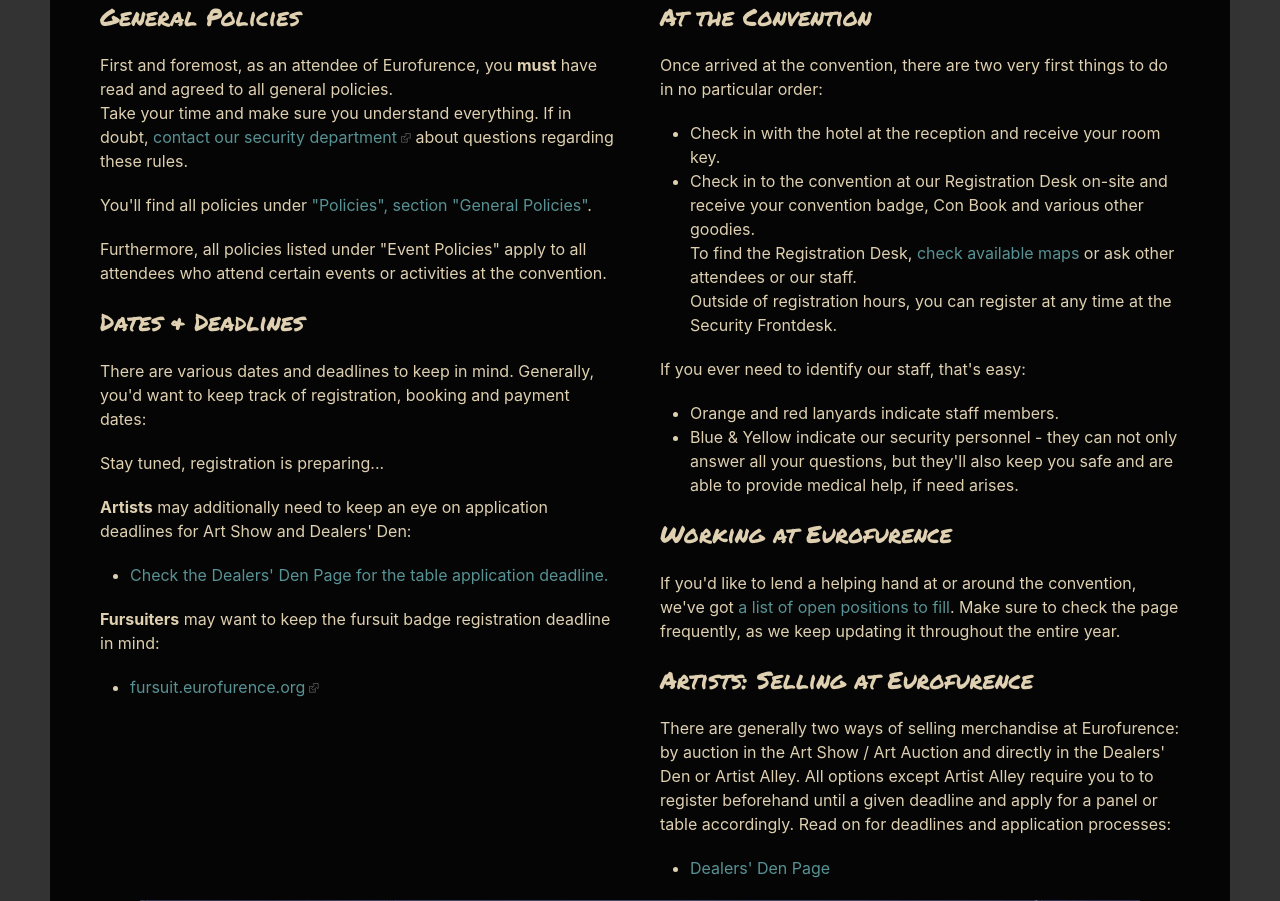
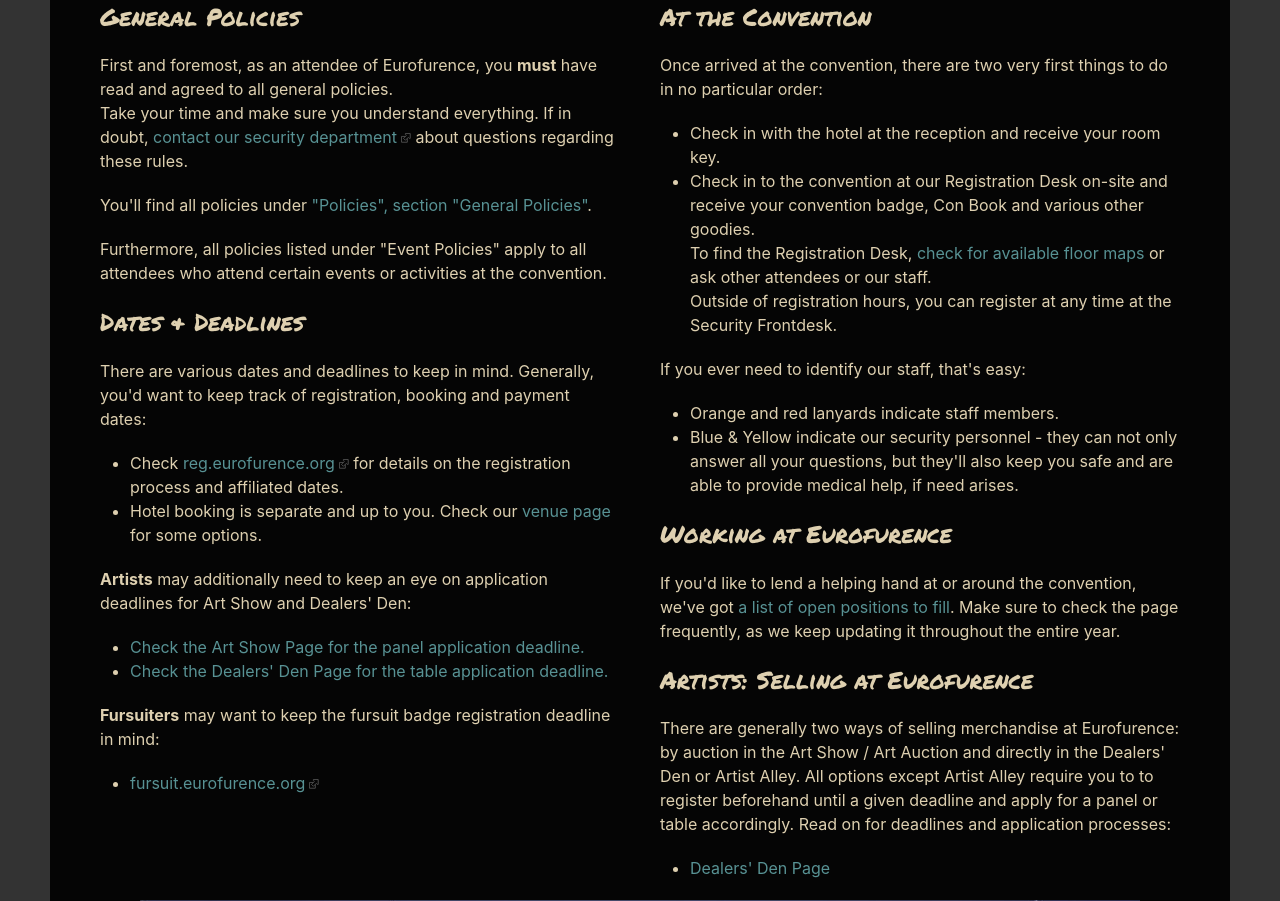
Before and after one commit to dogpixels/ef27, a PHP site: page / in a window 1280 px wide. Shown: the part 1633-2534 px from the top of the page. Run offline with PHP 8.4, Linux system fonts and the light colour scheme; data that the repository does not hold is empty.

Commit message:
chore: :speech_balloon: fix home page guide registration ref

```diff
--- a/www/modified.json
+++ b/www/modified.json
@@ -1,9 +1,9 @@
 {
-    "": 1680441357,
+    "": 1681844356,
     "404": 1666192333,
     "favicon.ico": 1680441357,
     "501": 1666192333,
-    "home": 1676376313,
+    "home": 1681844356,
     "prices": 1680595835,
     "nosecount": 1676740342,
     "jobs": 1680545103,
--- a/www/pages/home.php
+++ b/www/pages/home.php
@@ -43,16 +43,14 @@
     <div>
         <h3>Dates &amp; Deadlines</h3>
         <p>There are various dates and deadlines to keep in mind. Generally, you'd want to keep track of registration, booking and payment dates:</p>
-        <p>Stay tuned, registration is preparing...</p>
-        <!-- <ul>
-            <li><strong>Registration</strong> usually starts around January or February. Exact date and time is being announced at <a href="https://reg.eurofurence.org" rel="noreferrer">reg.eurofurence.org</a>.</li>
-            <li>Membership <strong>payment</strong> due dates are provided on <a href="https://reg.eurofurence.org" rel="noreferrer">reg.eurofurence.org</a> and within your registration confirmation emails.</li>
-            <li>Check <a href="https://reg.eurofurence.org" rel="noreferrer">reg.eurofurence.org</a> for details on the <strong>hotel</strong> booking process and affiliated dates.</li>
-        </ul> -->
+        <ul>
+            <li>Check <a href="https://reg.eurofurence.org" rel="noreferrer">reg.eurofurence.org</a> for details on the registration process and affiliated dates.</li>
+            <li>Hotel booking is separate and up to you. Check our <a href="venue">venue page</a> for some options.</li>
+        </ul>
 
         <p><strong>Artists</strong> may additionally need to keep an eye on application deadlines for Art Show and Dealers' Den:</p>
         <ul>
-            <!-- <li><a href="artshow">Check the Art Show Page for the panel application deadline.</a></li> -->
+            <li><a href="artshow">Check the Art Show Page for the panel application deadline.</a></li>
             <li><a href="dealersden">Check the Dealers' Den Page for the table application deadline.</a></li>
         </ul>
 
@@ -67,7 +65,7 @@
         <p>Once arrived at the convention, there are two very first things to do in no particular order:</p>
         <ul>
             <li>Check in with the hotel at the reception and receive your room key.</li>
-            <li>Check in to the convention at our Registration Desk on-site and receive your convention badge, Con Book and various other goodies.<br />To find the Registration Desk, <a href="hotel/map">check available maps</a> or ask other attendees or our staff.<br/>Outside of registration hours, you can register at any time at the Security Frontdesk.</li>
+            <li>Check in to the convention at our Registration Desk on-site and receive your convention badge, Con Book and various other goodies.<br />To find the Registration Desk, <a href="venue">check for available floor maps</a> or ask other attendees or our staff.<br/>Outside of registration hours, you can register at any time at the Security Frontdesk.</li>
         </ul>
         <p>If you ever need to identify our staff, that's easy:</p>
         <ul>
```
